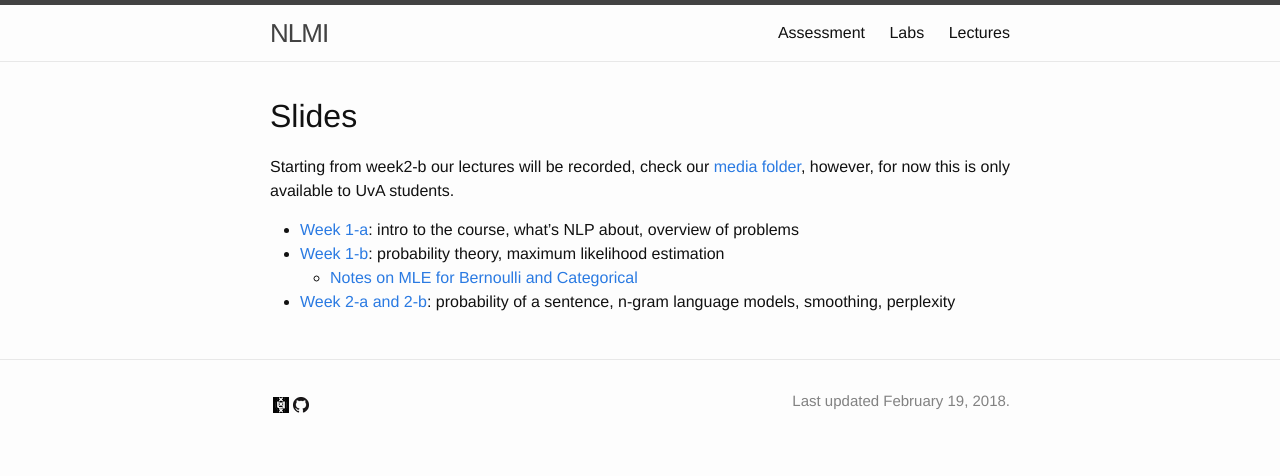
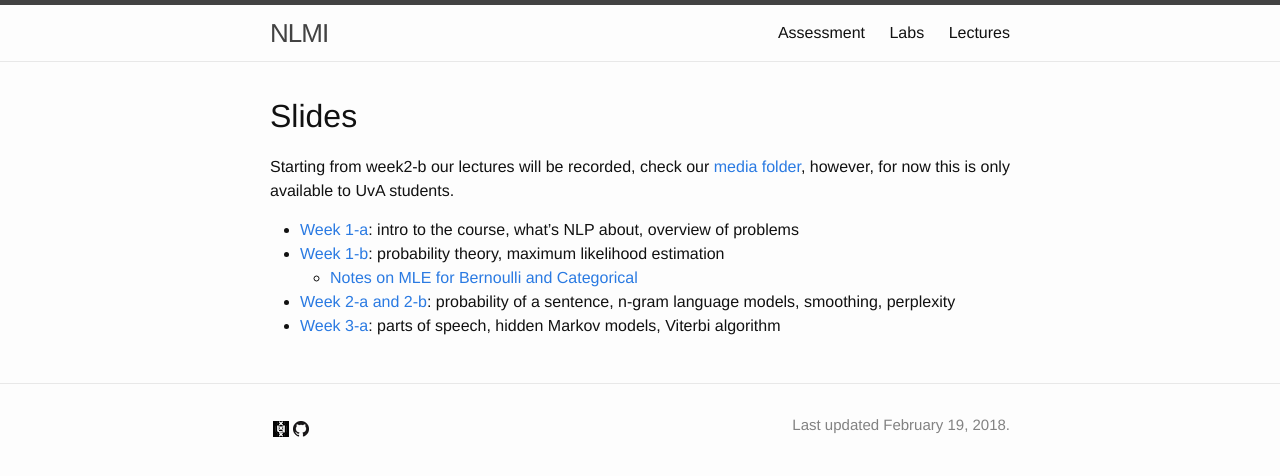
Before and after one commit to cl-illc/nlmi, a Jekyll site: the page built from lectures.md, in a window 1280 px wide. Shown: the top 476 px of the page. Built offline with Jekyll 4.4.1, drawn with Linux system fonts in a browser that asks for light colours.

Commit message:
week3-a HMM

```diff
--- a/lectures.md
+++ b/lectures.md
@@ -12,3 +12,4 @@ Starting from week2-b our lectures will be recorded, check our [media folder](ht
 * [Week 1-b](lectures/week1-b.pdf): probability theory, maximum likelihood estimation
     * [Notes on MLE for Bernoulli and Categorical](//github.com/wilkeraziz/notes/blob/master/machine-learning/MLE/main.pdf)
 * [Week 2-a and 2-b](lectures/week2-a.pdf): probability of a sentence, n-gram language models, smoothing, perplexity
+* [Week 3-a](lectures/week3-a.pdf): parts of speech, hidden Markov models, Viterbi algorithm
```
Also changed, not shown: 1 other file.
